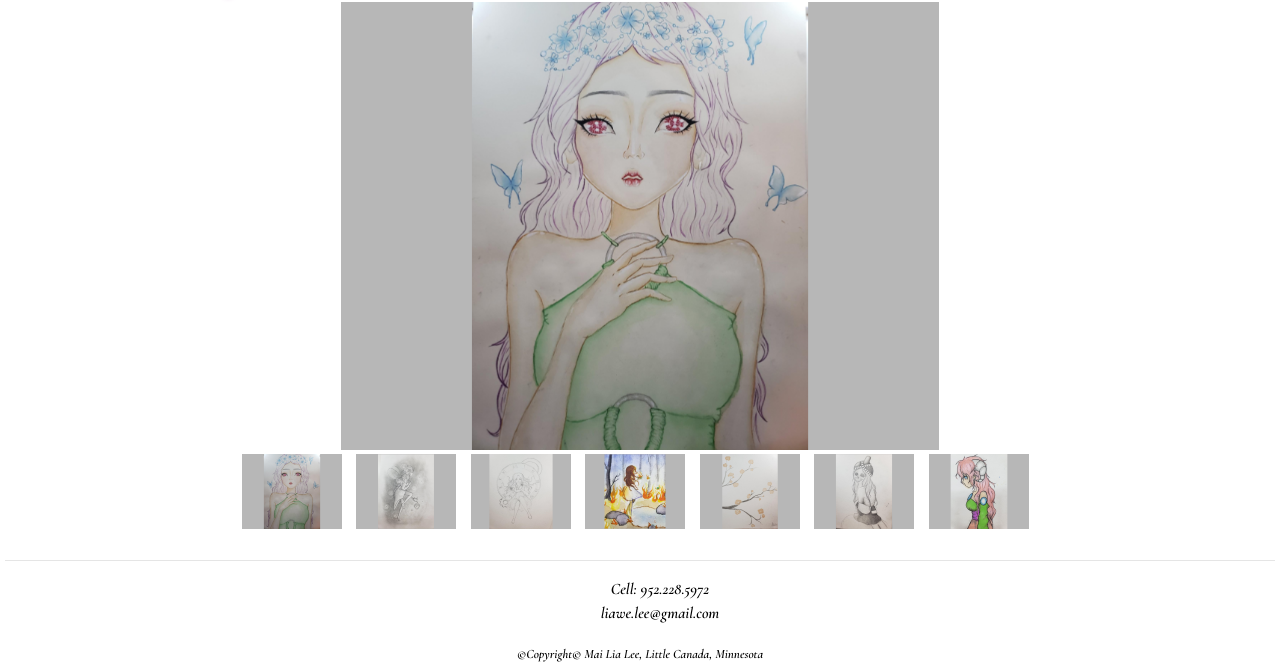
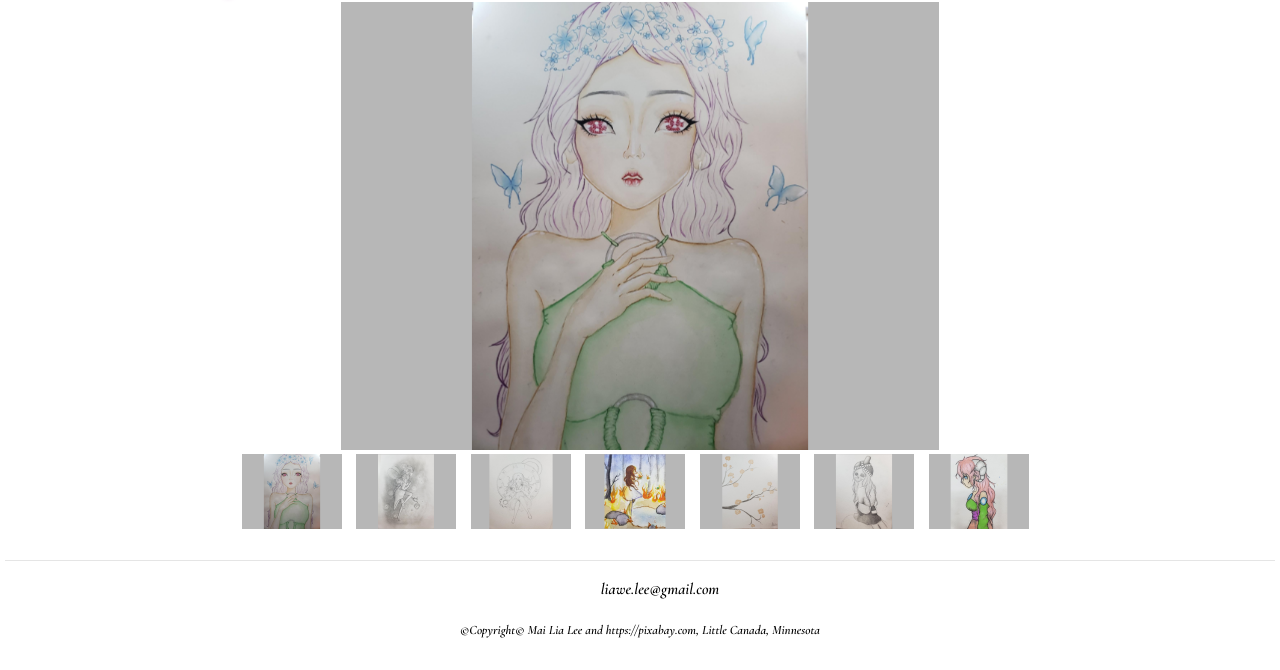
Before and after one commit to liawelee/portfolio, a plain HTML site: page index.html in a window 1280 px wide. Shown: the part 413-1083 px from the top of the page. After the commit the page ends 1059 px from the top, so only its background shows below. Drawn offline with nearby package versions, Linux system fonts and the light colour scheme.

Commit message:
Update index.html

```diff
--- a/index.html
+++ b/index.html
@@ -63,11 +63,10 @@
 	<footer>
 		<hr>
 		<ul>
-			<section><b>Cell:</b> 952.228.5972</section>
 			<section>liawe.lee@gmail.com</section>
 		</ul>
 		<small>
-				<em> ©Copyright&copy; Mai Lia Lee, Little Canada, Minnesota<em>
+				<em> ©Copyright&copy; Mai Lia Lee and https://pixabay.com, Little Canada, Minnesota<em>
 		</small>
 	</footer>
 
```
